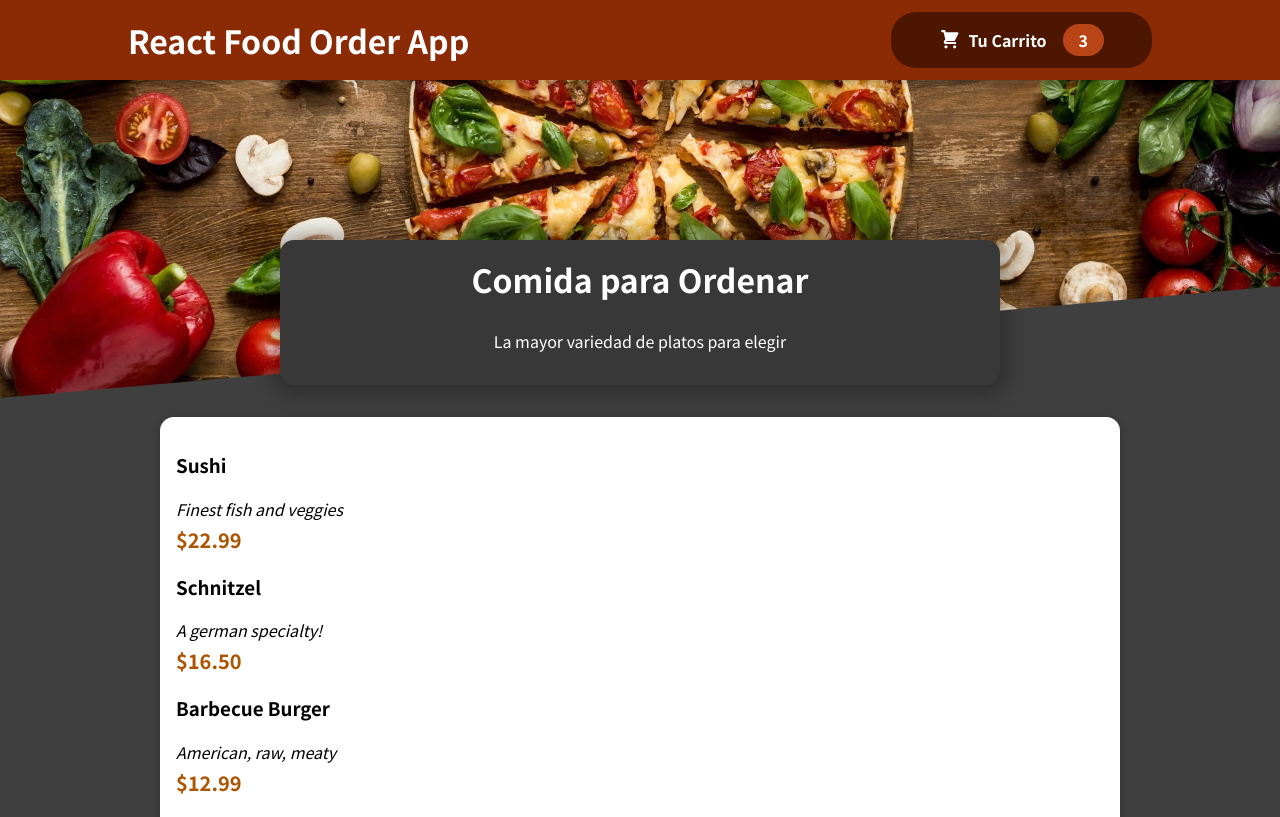
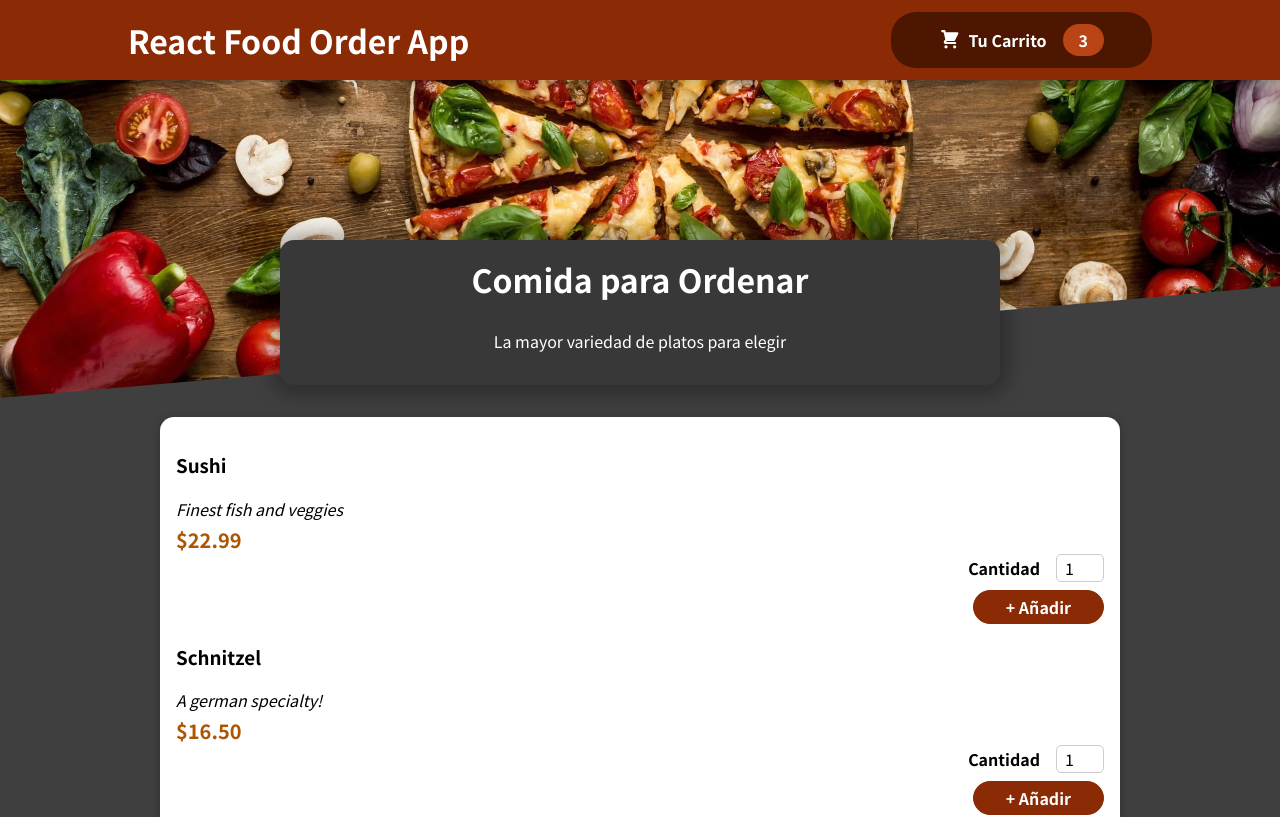
Before and after one commit to jomoral84/React-Food-App, a React (Create React App) app: page / in a window 1280 px wide. Shown: the top 817 px of the page. Built offline with nearby package versions, Linux system fonts and the light colour scheme.

Commit message:
Se agrego el archivo Input y MealItemForm

```diff
--- a/src/components/Meal/MealItem.js
+++ b/src/components/Meal/MealItem.js
@@ -1,5 +1,6 @@
 import React from 'react';
 import classes from './MealItem.module.css';
+import MealItemForm from './MealItemForm';
 
 const MealItem = (props) => {
 
@@ -13,7 +14,7 @@
               <div className={classes.price}>{price}</div>
           </div>
           <div>
-
+           <MealItemForm/>
           </div>
         </li>
     )
--- a/src/components/Meal/MealItem.module.css
+++ b/src/components/Meal/MealItem.module.css
@@ -1,5 +1,6 @@
 .meal {
-    display: flex;
+    /* display: flex;
+    flex-direction: row; */
     justify-content: space-between;
     margin: 1rem;
     padding-bottom: 1rem;
--- a/src/components/Meal/MealItemForm.js
+++ b/src/components/Meal/MealItemForm.js
@@ -0,0 +1,26 @@
+import React from 'react';
+import classes from './MealItemForm.module.css';
+import Input from '../UI/Input';
+
+
+const MealItemForm = () => {
+    return (
+       <form className={classes.form}>
+          <Input label="Cantidad" input={{
+              id: 'cantidad',
+              type: 'numero',
+              min: '1',
+              max: '5',
+              step: '1',
+              defaultValue: '1'
+
+          }}/>
+
+        <button>+ Añadir</button>
+
+
+       </form>
+    )
+}
+
+export default MealItemForm;
--- /dev/null
+++ b/src/components/Meal/MealItemForm.module.css
@@ -0,0 +1,22 @@
+.form {
+    display: auto;
+    justify-content: flex-end;
+    text-align: right;
+}
+
+.form button {
+    font: inherit;
+    cursor: pointer;
+    background-color: #8a2b06;
+    border: 1px solid #8a2b06;
+    color: white;
+    padding: 0.25rem 2rem;
+    border-radius: 20px;
+    font-weight: bold;
+}
+
+.form button:hover,
+.form button:active {
+    background-color: #641e03;
+    border-color: #641e03;
+}
--- /dev/null
+++ b/src/components/UI/Input.js
@@ -0,0 +1,13 @@
+import React from 'react';
+import classes from './Input.module.css';
+
+const Input = (props) => {
+    return (
+        <div className={classes.input}>
+            <label htmlFor={props.input.id}>{props.label}</label>
+            <input id={props.input.id} {...props.input}/>
+        </div>
+    )
+}
+
+export default Input
--- /dev/null
+++ b/src/components/UI/Input.module.css
@@ -0,0 +1,18 @@
+.input {
+    display: auto;
+    align-items: center;
+    margin-bottom: 0.5rem;
+}
+
+.input label {
+    font-weight: bold;
+    margin-right: 1rem;
+}
+
+.input input {
+    width: 3rem;
+    border-radius: 5px;
+    border: 1px solid #ccc;
+    font: inherit;
+    padding-left: 0.5rem;
+}
```
Also changed, not shown: 1 other file (tests, documents, lock files or other folders).
